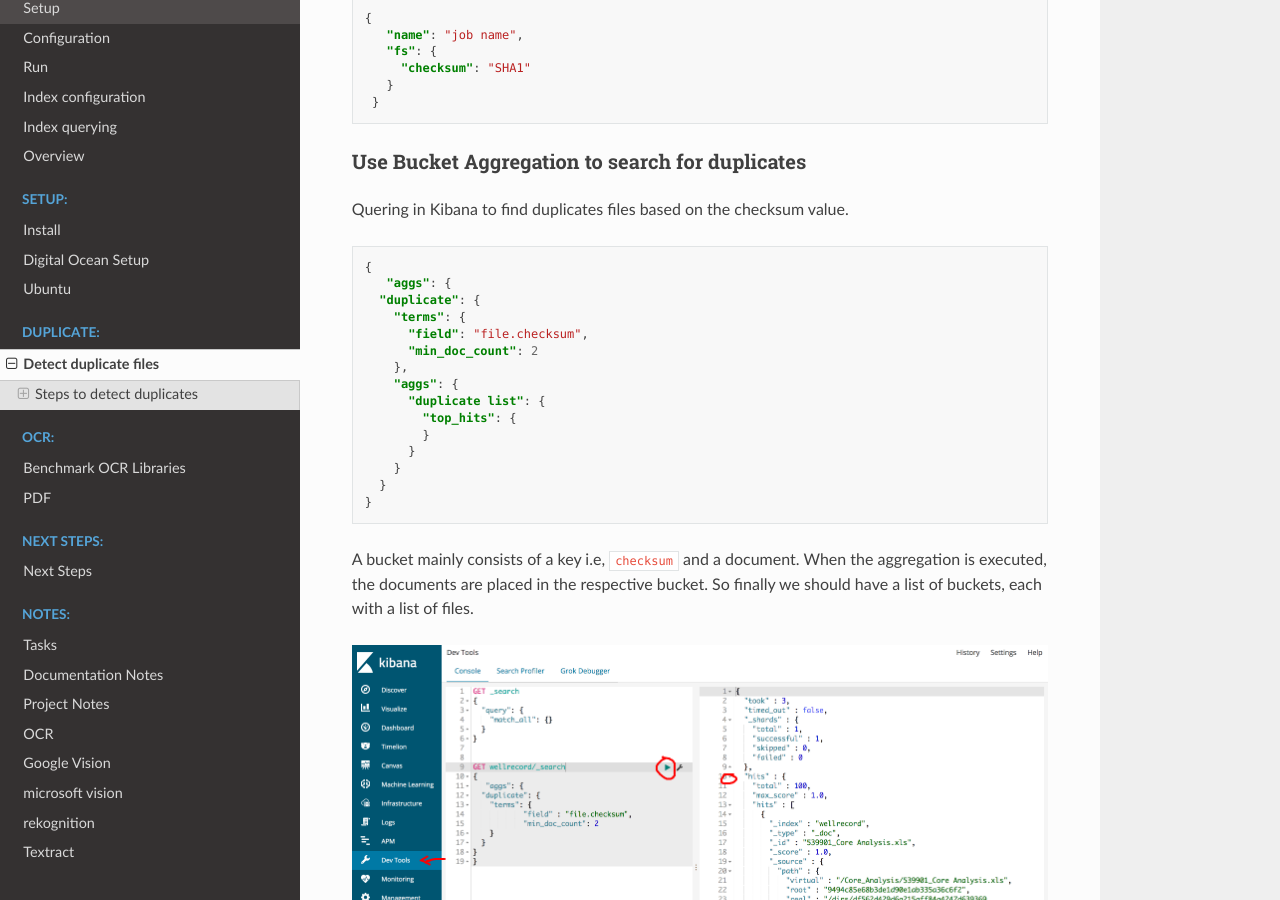
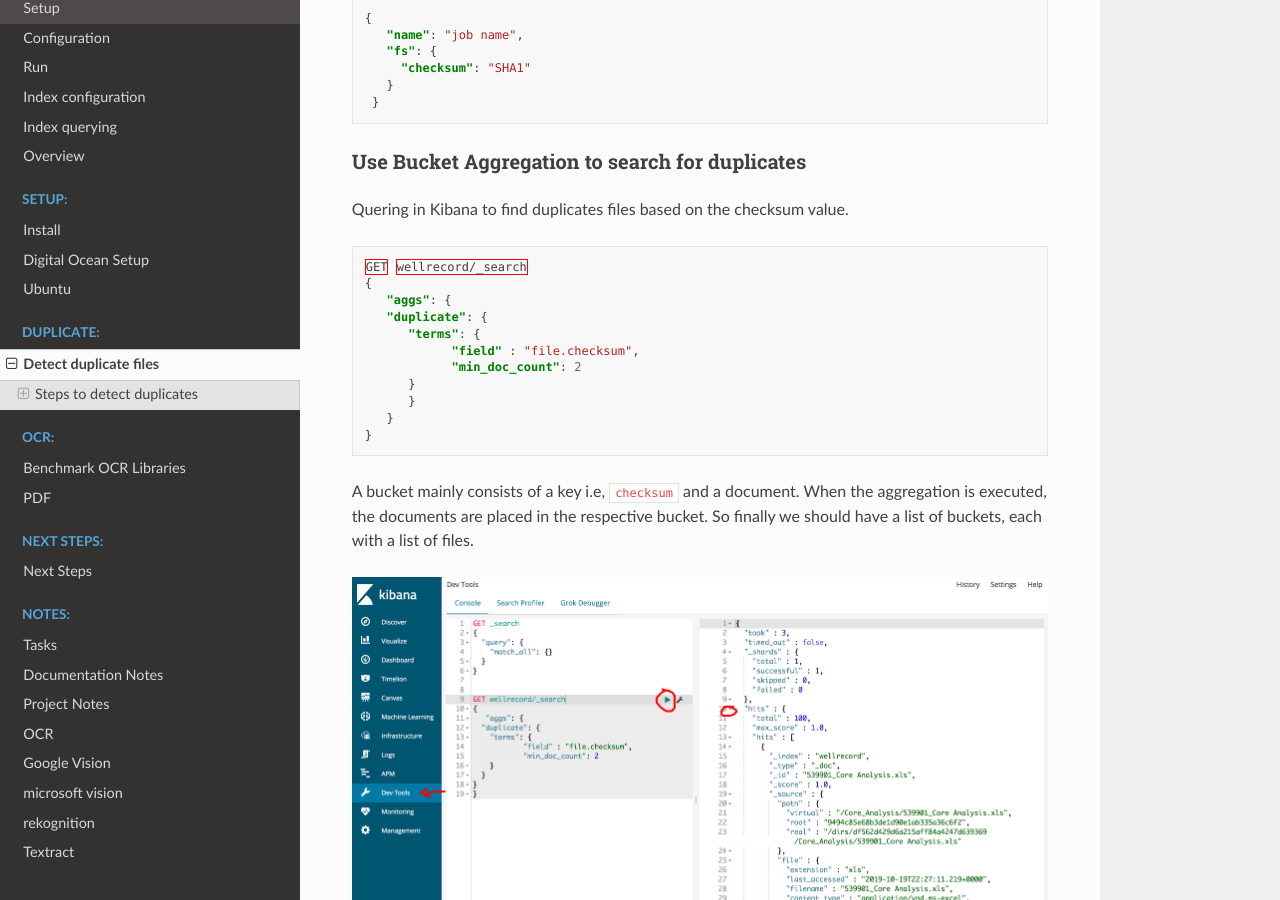
Before and after one commit to thumatiramesh/WellRecordArchiver-ubuntu, a Sphinx documentation site: the page built from documentation/duplicate/index.rst, in a window 1280 px wide and 900 px high, scrolled down 680 px. Built offline with Sphinx 7.4.7 and the Read the Docs theme 2.0.0, drawn with Linux system fonts in a browser that asks for light colours.

Commit message:
Updated jsno

```diff
--- a/documentation/duplicate/index.rst
+++ b/documentation/duplicate/index.rst
@@ -44,21 +44,18 @@ Quering in Kibana to find duplicates files based on the checksum value.
 
 .. code:: json
 
-  {
-     "aggs": {
-    "duplicate": {
-      "terms": {
-        "field": "file.checksum",
-        "min_doc_count": 2
-      },
-      "aggs": {
-        "duplicate list": {
-          "top_hits": {
+    GET wellrecord/_search
+    {
+       "aggs": {
+       "duplicate": {
+          "terms": {
+                "field" : "file.checksum",
+                "min_doc_count": 2
           }
-        }
-      }
+          }
+       }
     }
-  }
+
 
 
 A bucket mainly consists of a key i.e, ``checksum`` and a document. When the aggregation is executed, the documents are placed in the respective bucket. So finally we should have a list of buckets, each with a list of files.
```
